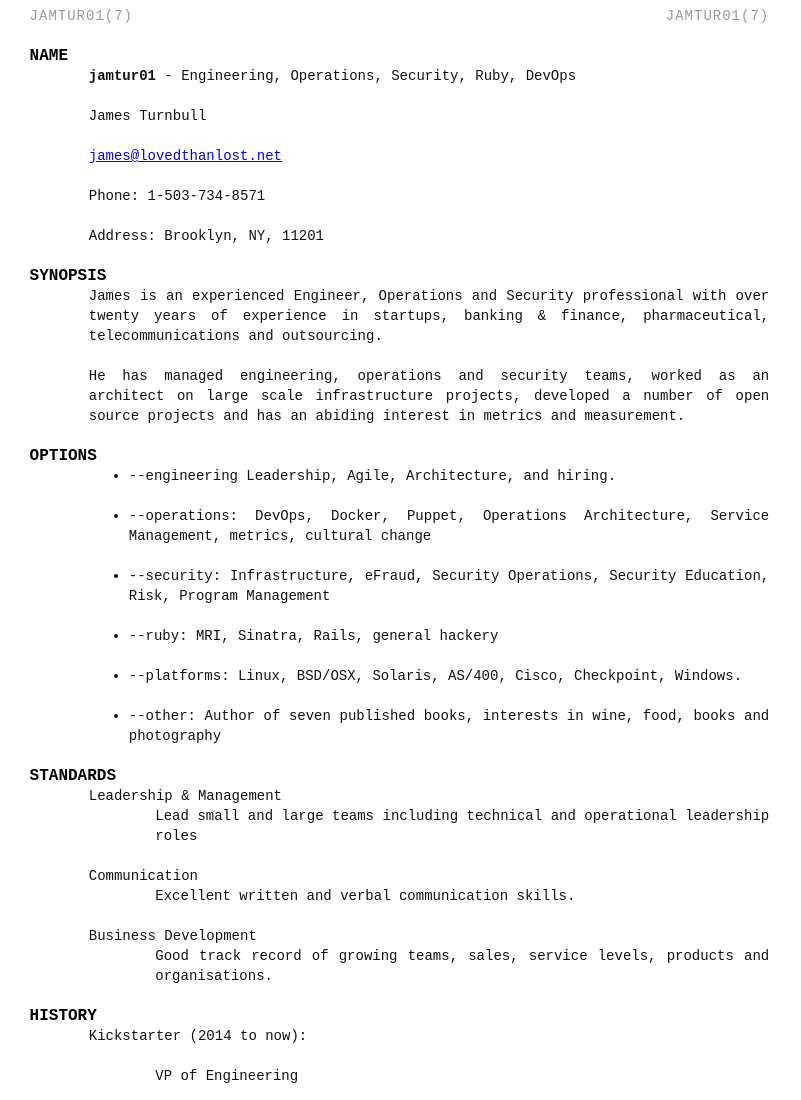
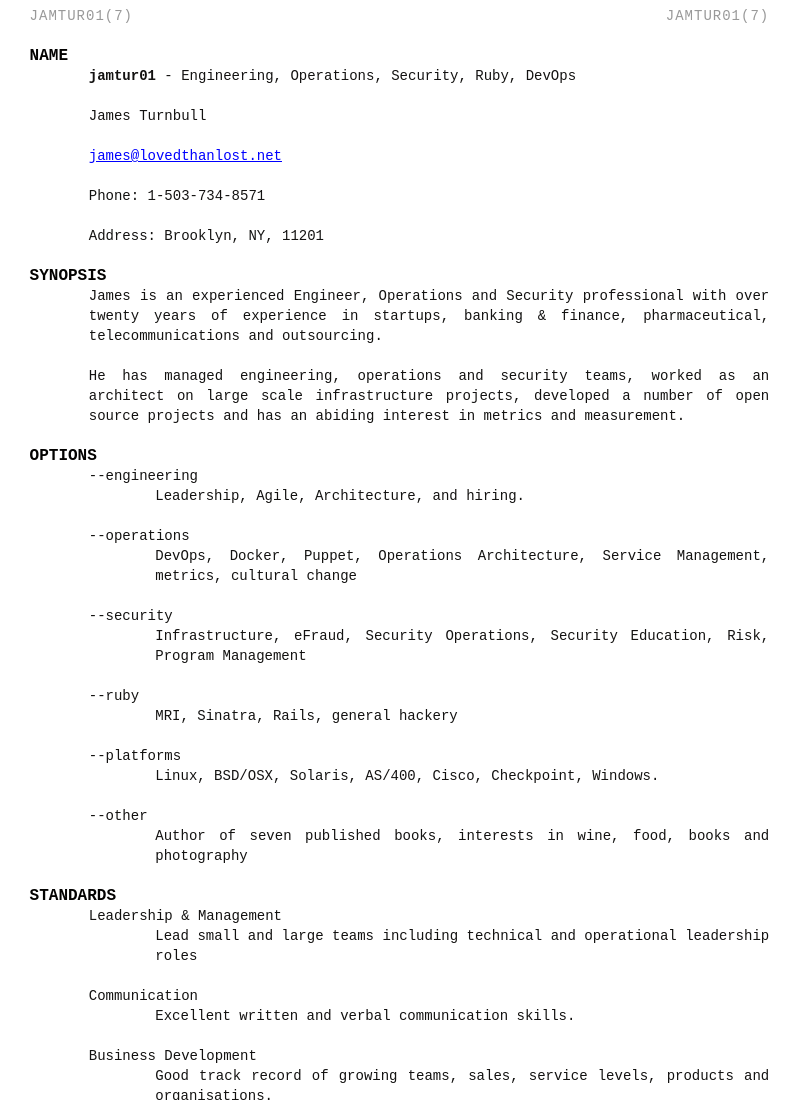
Before and after one commit to jamtur01/jamtur01.github.com, a plain HTML site: page index.html in a window 1280 px wide. Shown: the top 1100 px of the page, without its empty margins (0-801 px from the left). Drawn offline with Linux system fonts and the light colour scheme.

Commit message:
Made some changes to my resume, init

```diff
--- a/index.html
+++ b/index.html
@@ -73,7 +73,7 @@
 
 <p>James Turnbull</p>
 
-<p><a href="&#x6d;&#x61;&#x69;&#108;&#116;&#x6f;&#x3a;&#106;&#x61;&#x6d;&#x65;&#x73;&#64;&#108;&#111;&#x76;&#101;&#100;&#x74;&#x68;&#x61;&#x6e;&#108;&#x6f;&#x73;&#116;&#46;&#110;&#x65;&#116;" data-bare-link="true">&#x6a;&#97;&#x6d;&#101;&#x73;&#x40;&#x6c;&#111;&#118;&#101;&#x64;&#x74;&#x68;&#x61;&#x6e;&#108;&#111;&#x73;&#116;&#46;&#x6e;&#x65;&#x74;</a></p>
+<p><a href="&#x6d;&#x61;&#x69;&#108;&#x74;&#111;&#58;&#x6a;&#x61;&#x6d;&#101;&#x73;&#x40;&#x6c;&#x6f;&#118;&#101;&#x64;&#x74;&#104;&#x61;&#x6e;&#x6c;&#111;&#115;&#116;&#46;&#x6e;&#x65;&#116;" data-bare-link="true">&#106;&#97;&#109;&#x65;&#115;&#x40;&#x6c;&#111;&#118;&#101;&#x64;&#x74;&#x68;&#97;&#110;&#x6c;&#111;&#115;&#116;&#x2e;&#110;&#101;&#116;</a></p>
 
 <p>Phone: 1-503-734-8571</p>
 
@@ -92,20 +92,14 @@ an abiding interest in metrics and measurement.</p>
 
 <h2 id="OPTIONS">OPTIONS</h2>
 
-<ul>
-<li><p>--engineering
-Leadership, Agile, Architecture, and hiring.</p></li>
-<li><p>--operations:
-DevOps, Docker, Puppet, Operations Architecture, Service Management, metrics, cultural change</p></li>
-<li><p>--security:
-Infrastructure, eFraud, Security Operations, Security Education, Risk, Program Management</p></li>
-<li><p>--ruby:
-MRI, Sinatra, Rails, general hackery</p></li>
-<li><p>--platforms:
-Linux, BSD/OSX, Solaris, AS/400, Cisco, Checkpoint, Windows.</p></li>
-<li><p>--other:
-Author of seven published books, interests in wine, food, books and photography</p></li>
-</ul>
+<dl>
+<dt>--engineering</dt><dd><p>Leadership, Agile, Architecture, and hiring.</p></dd>
+<dt>--operations</dt><dd><p>DevOps, Docker, Puppet, Operations Architecture, Service Management, metrics, cultural change</p></dd>
+<dt>--security</dt><dd><p>Infrastructure, eFraud, Security Operations, Security Education, Risk, Program Management</p></dd>
+<dt class="flush">--ruby</dt><dd><p>MRI, Sinatra, Rails, general hackery</p></dd>
+<dt>--platforms</dt><dd><p>Linux, BSD/OSX, Solaris, AS/400, Cisco, Checkpoint, Windows.</p></dd>
+<dt class="flush">--other</dt><dd><p>Author of seven published books, interests in wine, food, books and photography</p></dd>
+</dl>
 
 
 <h2 id="STANDARDS">STANDARDS</h2>
@@ -139,7 +133,7 @@ Author of seven published books, interests in wine, food, books and photography<
 
 <p>VP Business Development and Client Services</p>
 
-<p>Contact: Luke Kanies, <a href="&#x6d;&#97;&#105;&#108;&#116;&#x6f;&#x3a;&#108;&#117;&#107;&#101;&#64;&#x70;&#x75;&#112;&#x70;&#x65;&#116;&#108;&#97;&#98;&#115;&#46;&#99;&#111;&#x6d;" data-bare-link="true">&#108;&#117;&#107;&#101;&#x40;&#112;&#117;&#112;&#112;&#x65;&#x74;&#x6c;&#x61;&#x62;&#x73;&#x2e;&#x63;&#111;&#x6d;</a>
+<p>Contact: Luke Kanies, <a href="&#x6d;&#97;&#x69;&#108;&#116;&#111;&#x3a;&#108;&#x75;&#x6b;&#101;&#64;&#x70;&#x75;&#112;&#x70;&#101;&#116;&#108;&#x61;&#98;&#115;&#x2e;&#x63;&#111;&#x6d;" data-bare-link="true">&#x6c;&#117;&#107;&#x65;&#64;&#x70;&#x75;&#x70;&#x70;&#x65;&#116;&#108;&#97;&#x62;&#x73;&#46;&#x63;&#111;&#109;</a>
 <a href="http://www.puppetlabs.com" data-bare-link="true">http://www.puppetlabs.com</a></p></dd>
 <dt>National Australia Bank (2006 to 2010):</dt><dd><p></p>
 
```
